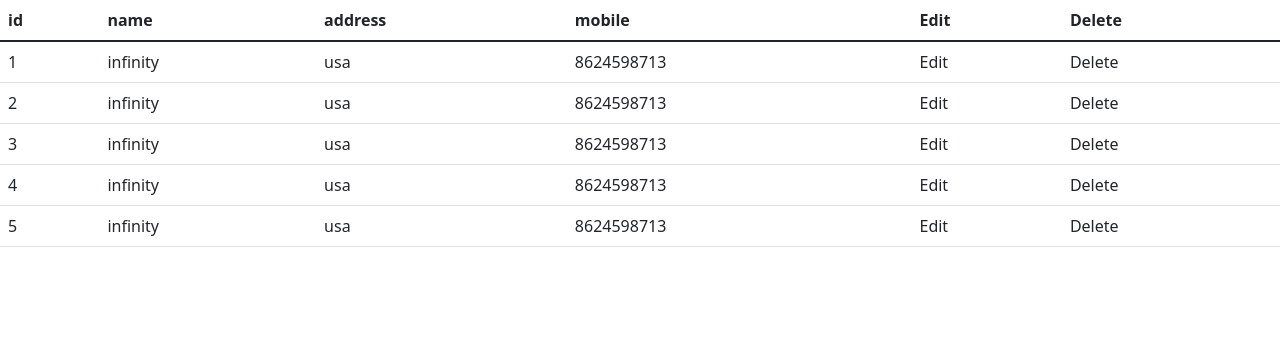
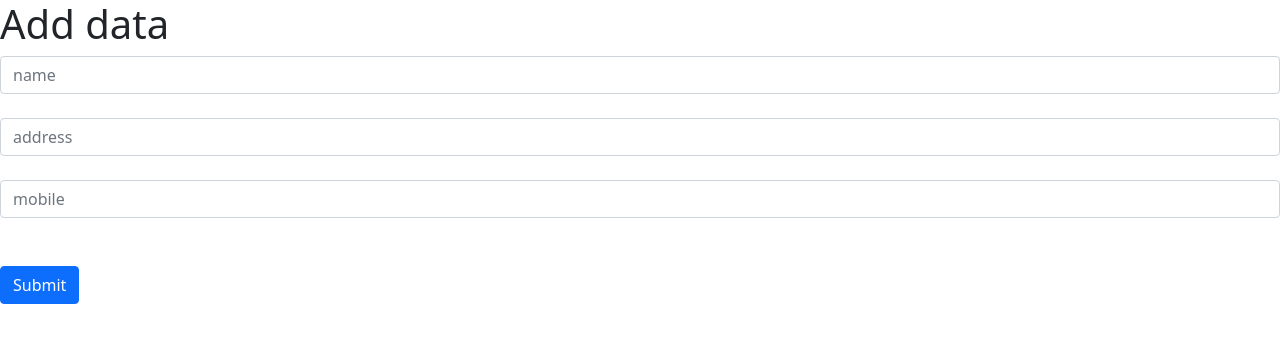
Before and after one commit to Rohan862586/project, a React (Create React App) app: page /add in a window 1280 px wide. Shown: the top 342 px of the page. Built offline with nearby package versions, Linux system fonts and the light colour scheme; data requests are answered from the project's data file.

Commit message:
new code

```diff
--- a/db.json
+++ b/db.json
@@ -29,6 +29,30 @@
       "name": "infinity",
       "address": "usa",
       "mobile": 8624598713
+    },
+    {
+      "id": 6,
+      "name": "infinity",
+      "address": "usa",
+      "mobile": 8624598713
+    },
+    {
+      "name": "ff",
+      "address": "dd",
+      "mobile": "ss",
+      "id": 7
+    },
+    {
+      "name": "cxcvz",
+      "address": "ewre",
+      "mobile": "klkml",
+      "id": 8
+    },
+    {
+      "name": "aads",
+      "address": "adssf",
+      "mobile": "adsf",
+      "id": 9
     }
   ]
 }
--- a/package.json
+++ b/package.json
@@ -21,6 +21,8 @@
     "react-bootstrap": "^2.2.1",
     "react-dom": "^17.0.2",
     "react-redux": "^7.2.6",
+    "react-router": "^6.2.2",
+    "react-router-dom": "^6.2.2",
     "react-scripts": "5.0.0",
     "typescript": "~4.1.5",
     "yup": "^0.32.11"
--- a/src/App.tsx
+++ b/src/App.tsx
@@ -1,13 +1,22 @@
 import React from 'react';
 import 'bootstrap/dist/css/bootstrap.min.css';
 import './App.css';
-import Table from './component/Table';
+import { allRouter } from './router/allRouter'
+import { Routes ,Route, BrowserRouter } from 'react-router-dom';
 
 function App() {
-  console.log(process.env.REACT_APP_API)
+  // console.log(process.env.REACT_APP_API)
   return (
     <div>
-      <Table/>
+      <BrowserRouter>
+        <Routes>
+          {
+            allRouter.map( ( {path,element},key) => (
+            <Route path={path} element={element} key={key} />
+            ))
+          }
+        </Routes>
+      </BrowserRouter>
     </div>
   );
 }
@@ -31,7 +40,7 @@ export default App;
 //         <div className='new'>
 //           <img src="images/logo.png"/>
 //           <button style={{marginLeft:'60%',height:'40px'}} className='btn btn-secondary btn-sm'>Login</button>
-//           <button style={{marginLeft:'30px',height:'40px'}} className='btn btn-primary btn-sm'>join</button>
+//           <button style={{marginLeft:'30px',height:'40px'}} className='btn btn-prippmary btn-sm'>join</button>
 //         </div>
 //         <div className='one'>
 //           <h5>Booking Confirmation</h5>
--- a/src/app/store.ts
+++ b/src/app/store.ts
@@ -1,5 +1,5 @@
 
-import { configureStore, ThunkAction, Action } from '@reduxjs/toolkit';
+import { configureStore } from '@reduxjs/toolkit';
 import reducerSlice from '../reducer/reducerSlice';
 import { newApi } from '../api/api';
 
--- /dev/null
+++ b/src/component/AddData.tsx
@@ -0,0 +1,71 @@
+import React from 'react';
+import * as yup from 'yup';
+import {  Form, Field, ErrorMessage } from 'formik';
+import { Formik  } from 'formik';
+import { useDispatch, useSelector } from 'react-redux'
+import { useNavigate } from 'react-router-dom';
+import { useAddContactMutation } from '../api/api';
+import { add } from '../reducer/reducerSlice'
+
+const AddData = () => {
+
+    const [addVal] = useAddContactMutation()
+    const dispatch = useDispatch();
+    const navigate = useNavigate();
+
+    const initialValues ={
+        name:'',
+        address:'',
+        mobile:''
+    };
+
+    const validationSchema = yup.object({
+        name: yup.string().required('please enter name'),
+        address: yup.string().required('please enter address'),
+        mobile: yup.string().required('please enter mobile')
+    })
+
+    const onSubmit = (data:any) => {
+      addVal(data)
+      dispatch(add(data))
+      navigate('/')
+    }
+
+  return (
+    <div>
+        <Formik
+        initialValues={initialValues}
+        validationSchema={validationSchema}
+        onSubmit={onSubmit}>
+        <Form>
+        <div className="popup-box">
+         <div className="box">
+          <div>
+            <h1> Add data </h1>
+          </div>
+            <div>
+                <Field className="form-control" type="text" id='name' placeholder="name"  name="name"  />
+                <ErrorMessage name='name' component='div' className='errormessage'/>
+            </div><br/>
+            <div>
+                <Field className="form-control" type="text" id='address' placeholder="address"  name="address"  />
+                <ErrorMessage name='address' component='div' className='errormessage'/>
+            </div><br/>
+            <div>
+                <Field className="form-control" type="text" id='mobile' placeholder="mobile"  name="mobile"  />
+                <ErrorMessage name='mobile' component='div' className='errormessage'/>
+            </div>
+            <br/>
+            <br/>
+            <div >
+                <button className="btn btn-primary mr-1" type="submit">Submit</button>
+            </div>
+          </div>
+        </div>
+        </Form>
+    </Formik>
+  </div>
+  )
+}
+
+export default AddData
--- a/src/component/Table.tsx
+++ b/src/component/Table.tsx
@@ -1,22 +1,22 @@
 
 import React from 'react'
+import { Navigate } from 'react-router';
 import { useContactsQuery } from '../api/api'
 import TableData from './TableData';
-import { useDispatch, useSelector } from 'react-redux'
-import { add } from '../reducer/reducerSlice';
+import { useNavigate } from 'react-router-dom';
+
 
 
 const Table = () => {
+
+    const navigate = useNavigate()
     const { data, error, isLoading, isSuccess} = useContactsQuery();
-    const dispatch = useDispatch()
-
-    dispatch(add(data))
-
-    const  val = useSelector((state:any)=>state.allvalues.add)
-
 
   return (
     <div>
+
+        <button type="button" className="btn btn-primary" onClick={() => { navigate('/add')} }> Add Data </button>
+
         {isLoading && <h2>...........Loading</h2>}
         {error && <h2>something went wrong</h2>}
         {isSuccess && (
@@ -24,12 +24,13 @@ const Table = () => {
                     <table className="table">
                     <thead>
                         <tr>
-                            <th>id</th>
-                            <th>name</th>
-                            <th>address</th>
-                            <th>mobile</th>
+                            <th scope="col">id</th>
+                            <th scope="col">name</th>
+                            <th scope="col">address</th>
+                            <th scope="col">mobile</th>
                             <th>Edit</th>
                             <th>Delete</th>
+                            <th>images</th>
                         </tr>
                     </thead>
                     <tbody>
--- a/src/component/TableData.tsx
+++ b/src/component/TableData.tsx
@@ -1,25 +1,33 @@
 import React from 'react'
 import { useDispatch, useSelector } from 'react-redux'
 import { useDeleteContactMutation } from '../api/api'
-import { deletes } from '../reducer/reducerSlice'
+import { deletes, edit } from '../reducer/reducerSlice'
+import { Link } from 'react-router-dom';
+// import { useNavigate } from 'react-router'
+
 
 const TableData = (props:any) => {
+
+  // const navigate = useNavigate();
+
   const dispatch = useDispatch()
   const {id,name,address,mobile} = props.data
 
   const [ deleting ] = useDeleteContactMutation();
   const  val = useSelector((state:any)=>state.allvalues.add)
 
-  console.log(val)
+  // console.log(val)
   // deleting(deleteselect)
-
-
   // const contact = useSelector((store:any)=>store.allvalues.deletes)
 
-  // console.log(contact)
   const ccc = (id:any) => {
     dispatch(deletes(id))
      deleting(id)
+  }
+
+  const ddd = (data:any) => {
+    dispatch(edit(data))
+    // navigate('/update')
   }
 
   return (
@@ -37,14 +45,13 @@ const TableData = (props:any) => {
     <td>{name}</td>
     <td>{address}</td>
     <td>{mobile}</td>
-    <td>Edit</td>
-    <td> <a onClick={() => {ccc(id)}}>Delete </a></td>
+    <td><a onClick={() => {ddd(props.data)}}><Link to="/update">Edit</Link></a></td>
+    {/* <td><a onClick={() => {ddd(props.data)}}>Edit</a></td> */}
+    <td> <a onClick={() => {ccc(id)}}>Delete</a></td>
     </tr>
-
-
-
 
   )
 }
 
+
 export default TableData
--- /dev/null
+++ b/src/component/UpdateData.tsx
@@ -0,0 +1,9 @@
+import React from 'react'
+
+const UpdateData = () => {
+  return (
+    <div>UpdateData</div>
+  )
+}
+
+export default UpdateData
--- a/src/reducer/reducerSlice.tsx
+++ b/src/reducer/reducerSlice.tsx
@@ -3,7 +3,8 @@ import { createSlice } from "@reduxjs/toolkit";
 
 const initialState = {
     add:'',
-    deletes:''
+    deletes:'',
+    edit:''
 }
 
 export const reducerSlice = createSlice({
@@ -16,11 +17,16 @@ export const reducerSlice = createSlice({
 
         deletes: (state,action) => {
             state.deletes = action.payload
+        },
+
+        edit: (state,action) =>{
+            state.edit = action.payload
         }
+
     }
 })
 
 
-export const { add, deletes } = reducerSlice.actions
+export const { add, deletes, edit } = reducerSlice.actions
 
 export default reducerSlice.reducer
--- /dev/null
+++ b/src/router/allRouter.tsx
@@ -0,0 +1,19 @@
+
+import AddData from "../component/AddData"
+import Table from "../component/Table"
+import UpdateData from "../component/UpdateData"
+
+export const allRouter = [
+    {
+        path: '/',
+        element: <Table/>
+    },
+    {
+        path: '/add',
+        element: <AddData/>
+    },
+    {
+        path: '/update',
+        element: <UpdateData/>
+    }
+]
```
Also changed, not shown: 1 other file (tests, documents, lock files or other folders).
